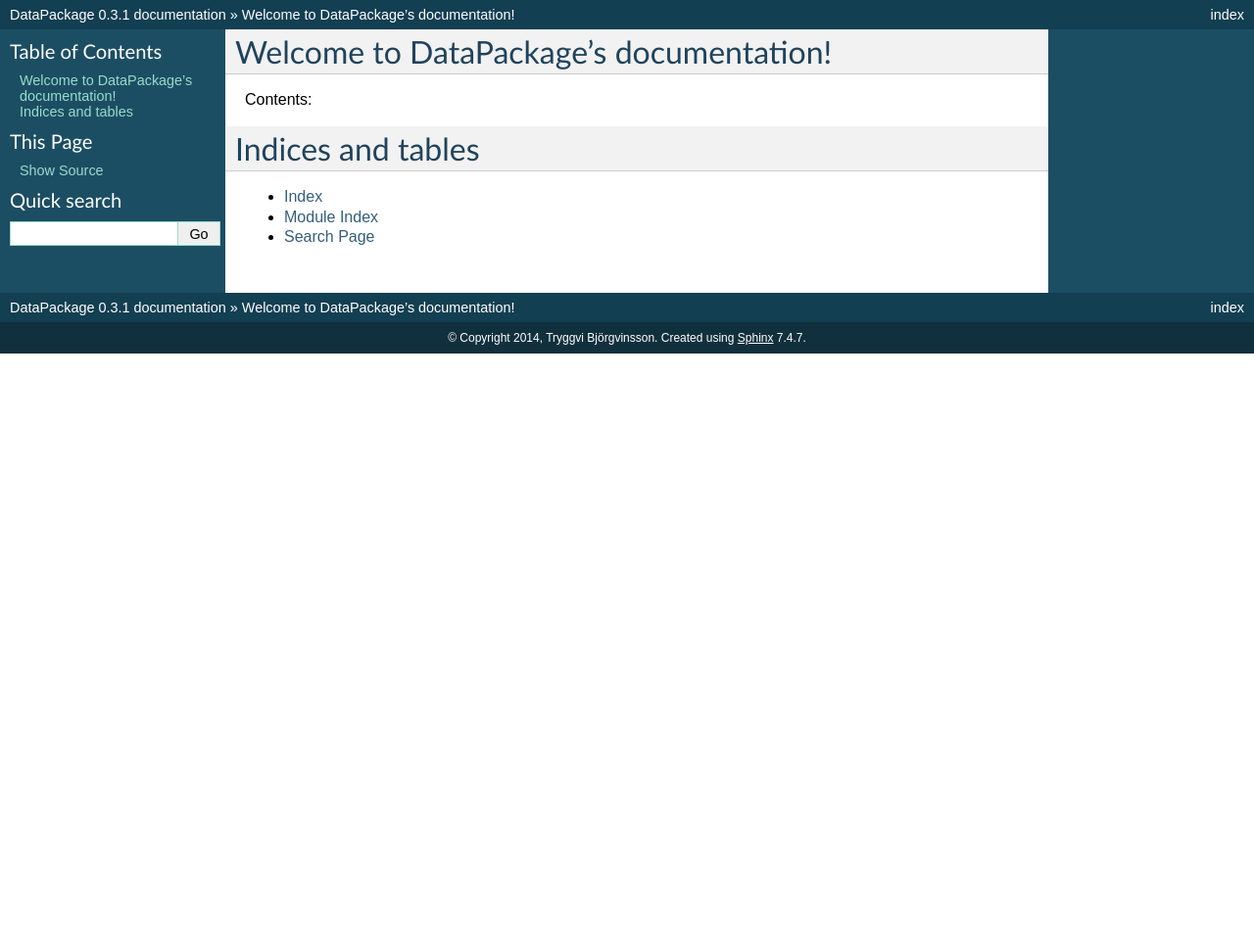
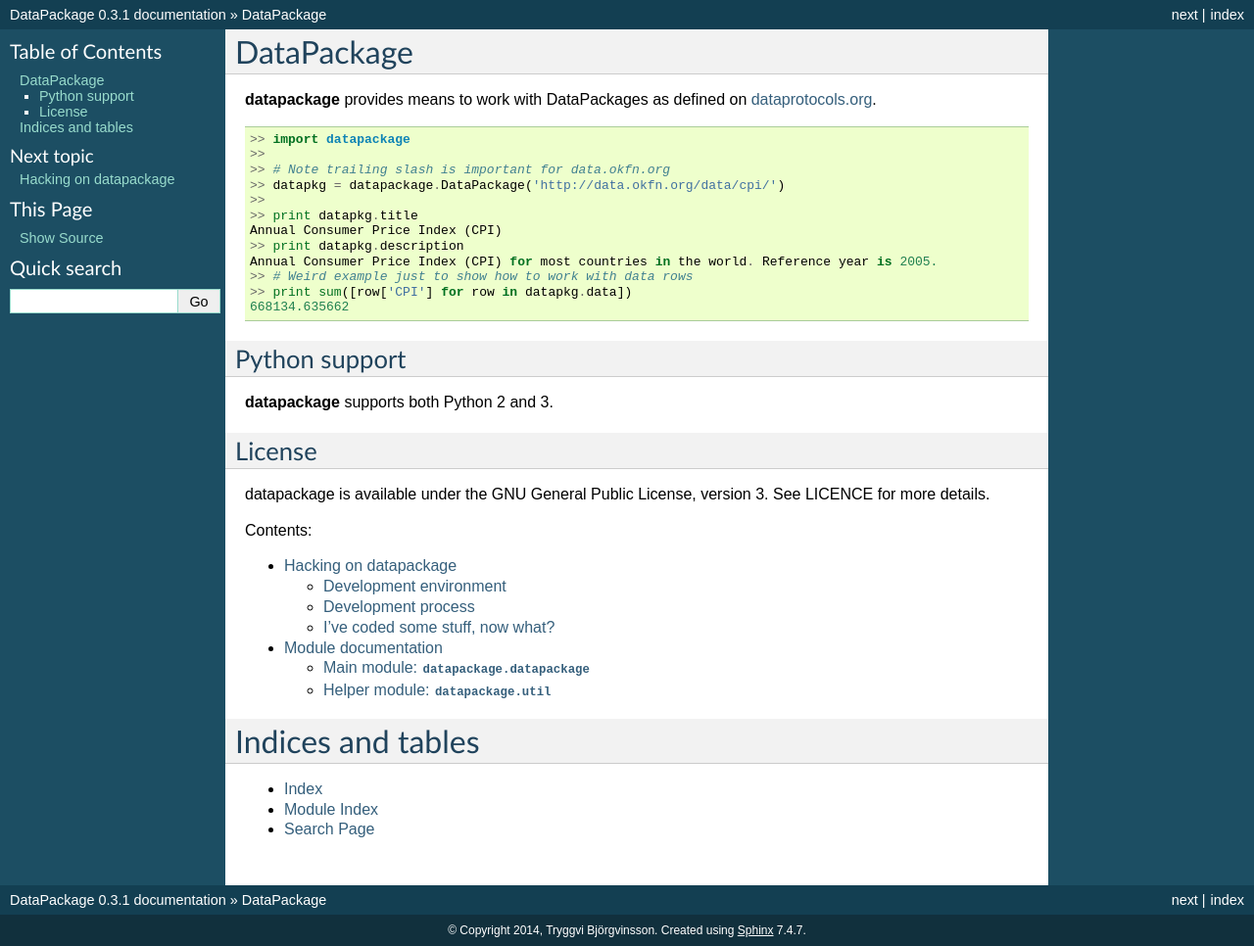
Before and after one commit to frictionlessdata/datapackage-py, a Sphinx documentation site: the page built from docs/index.rst, in a window 1280 px wide. Shown: the whole page at 98% size. Built offline with Sphinx 7.4.7, drawn with Linux system fonts in a browser that asks for light colours; before the commit the page ends 900 px from its top, so only the background shows below that.

Commit message:
Add real documentation for the project
This adds:

* README contents to the index page
* The hacking guideline to a specific subpage
* Module documentation using autodoc extension

This also add Sphinx as a requirement to allow others to build the
documentation.

```diff
--- /dev/null
+++ b/docs/code.rst
@@ -0,0 +1,16 @@
+Module documentation
+====================
+
+Main module: ``datapackage.datapackage``
+----------------------------------------
+
+For most uses the main module ``datapackage.datapackage`` which includes the ``DataPackage`` class is what users will need to know about.
+
+.. automodule:: datapackage.datapackage
+   :members:
+
+Helper module: ``datapackage.util``
+-----------------------------------
+
+.. automodule:: datapackage.util
+   :members:
--- a/docs/conf.py
+++ b/docs/conf.py
@@ -18,7 +18,8 @@
 # If extensions (or modules to document with autodoc) are in another directory,
 # add these directories to sys.path here. If the directory is relative to the
 # documentation root, use os.path.abspath to make it absolute, like shown here.
-#sys.path.insert(0, os.path.abspath('.'))
+sys.path.insert(0, os.pardir)
+import datapackage
 
 # -- General configuration ------------------------------------------------
 
--- /dev/null
+++ b/docs/hacking.rst
@@ -0,0 +1,90 @@
+Hacking on datapackage
+======================
+
+Helping out with the development of **datapackage** is much appreciated
+and we try to be a newcomer friendly project! There's a lot to do if we
+are supposed to be the goto python package for working with `data
+packages <http://www.dataprotocols.org/en/latest/data-packages.html>`__.
+
+We don't track an awful lot except for perhaps bugs and feature requests
+from non-developers (or very busy developers) in our issue tracker so
+the development is mostly fueled by the *scratch your own itch* mantra.
+
+So start off by looking at what `data
+packages <http://www.dataprotocols.org/en/latest/data-packages.html>`__
+can do and what feature you would like to see and use. Then just
+implement it!
+
+Development environment
+-----------------------
+
+We recommend using a
+`virtualenv <http://virtualenv.readthedocs.org/en/latest/>`__ to set up
+the environment. If you have it installed it's as simple as typing this
+into a terminal:
+
+::
+
+    > virtualenv venv
+    ... some stuff happens ...
+    > source venv/bin/activate
+
+There are other ways of doing this so feel free to read up on virtualenv
+and choose your preferred method.
+
+After setting up your work environment you need to install the
+development requirements. That's easy to do with pip:
+
+::
+
+    > pip install -r requirements.dev.txt
+
+Now you're ready to do some coding!
+
+Development process
+-------------------
+
+All development now takes place in the *development* branch of our git
+repository while master holds whatever is the most recent version of the
+python package. This means that if you decide to hack on datapackage and
+add something awesome to it (and just to clarify: `Everything is
+Awesome! <http://en.wikipedia.org/wiki/Everything_Is_Awesome>`__) then
+fork the repository, do your changes (if you intend on doing many
+changes we recommend doing that in feature branches) and then create a
+pull request against the development branch.
+
+Fairly often when the development branch is regarded as feature complete
+by some person with two much power it is merged into master, the version
+is updated accordingly and the new package is uploaded to pypi. We try
+to do this as often as possible so you can expect to see your code
+released soon after you finish it.
+
+I've coded some stuff, now what?
+--------------------------------
+
+At the moment we don't put any big restrictions on how you do your
+development and what you need to do, but there are two things we
+strongly recommend:
+
+1. If you've added any features, create tests for your code (in the
+   tests directory). This will help us maintain that feature in the
+   future. Also, be sure you haven't broken anything by running the
+   tests. That's as easy as typing ``nosetests`` in the commandline.
+2. Try to be polite and helpful. We do that by creating maintainable and
+   newcomer friendly code. More comments are better than too few
+   comments so err on the Sherlock-commenting side (comments where the
+   reader goes: "No shit Sherlock!"). Also conform to the pep8 style
+   guide and don't include unnecessary code. We've included a
+   development requirement for a tool that helps you out. It's called
+   `flake8 <https://flake8.readthedocs.org/en/latest/>`__ and all you
+   have to do is make sure running this in the commandline:
+   ``flake8 datapackage`` doesn't produce any output.
+
+Dont' forget to add yourself to the CONTRIBUTORS file when you've
+contributed something.
+
+Oh... and also. The team (we who are interested in developing this
+python package so you can be a part of the team right now if you want)
+is a very happy team so don't forget to remind people in comments and
+pull requests how happy you are about things. Programming is fun so
+don't forget to share the joy of programming with all of us!
--- a/docs/index.rst
+++ b/docs/index.rst
@@ -1,16 +1,43 @@
-.. DataPackage documentation master file, created by
-   sphinx-quickstart on Tue Sep 16 15:36:24 2014.
-   You can adapt this file completely to your liking, but it should at least
-   contain the root `toctree` directive.
+DataPackage
+===========
 
-Welcome to DataPackage's documentation!
-=======================================
+**datapackage** provides means to work with DataPackages as defined on
+`dataprotocols.org <http://www.dataprotocols.org/en/latest/data-packages.html>`__.
+
+::
+
+    >> import datapackage
+    >>
+    >> # Note trailing slash is important for data.okfn.org
+    >> datapkg = datapackage.DataPackage('http://data.okfn.org/data/cpi/')
+    >>
+    >> print datapkg.title
+    Annual Consumer Price Index (CPI)
+    >> print datapkg.description
+    Annual Consumer Price Index (CPI) for most countries in the world. Reference year is 2005.
+    >> # Weird example just to show how to work with data rows
+    >> print sum([row['CPI'] for row in datapkg.data])
+    668134.635662
+
+Python support
+--------------
+
+**datapackage** supports both Python 2 and 3.
+
+License
+-------
+
+datapackage is available under the GNU General Public License, version
+3. See LICENCE for more details.
+
 
 Contents:
 
 .. toctree::
    :maxdepth: 2
 
+   hacking
+   code
 
 
 Indices and tables
--- a/requirements.dev.txt
+++ b/requirements.dev.txt
@@ -1,3 +1,4 @@
 flake8==2.2.2
 mock==1.0.1
 nose==1.3.3
+Sphinx==1.2.3
```
